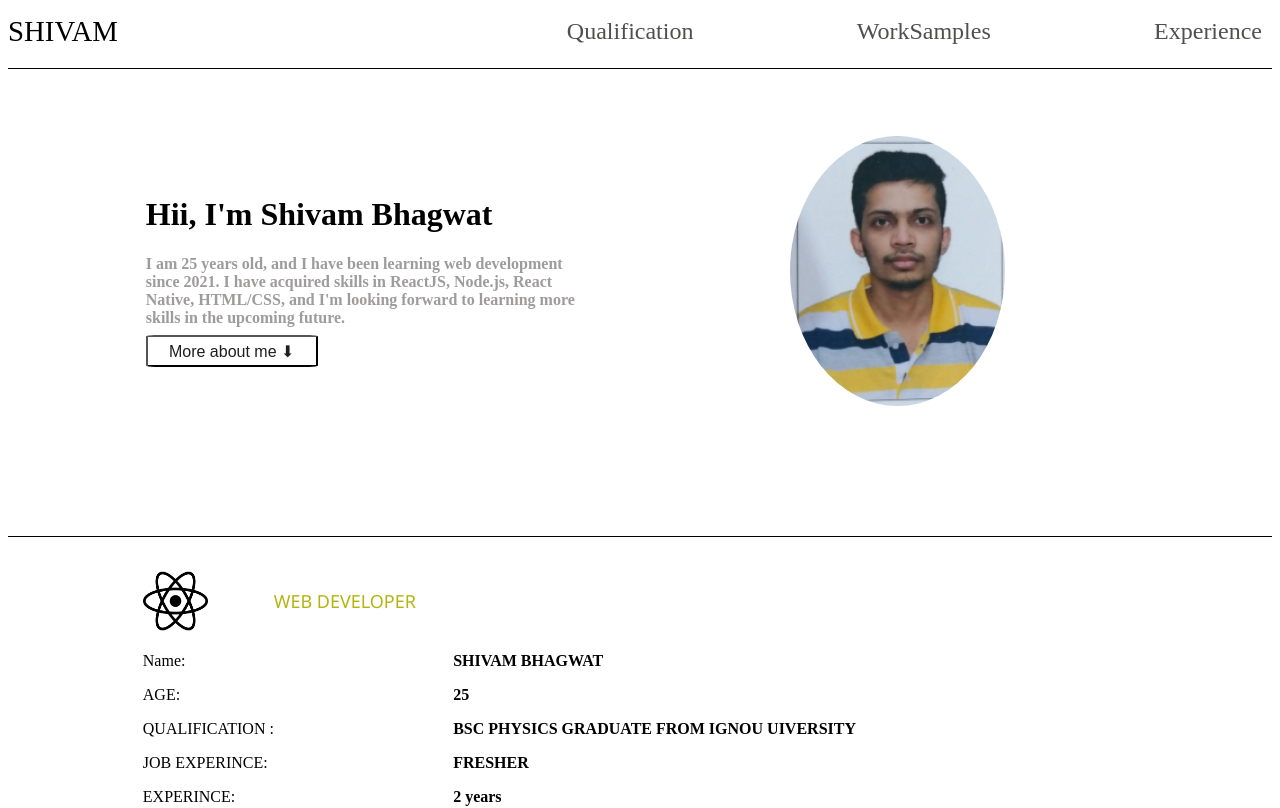
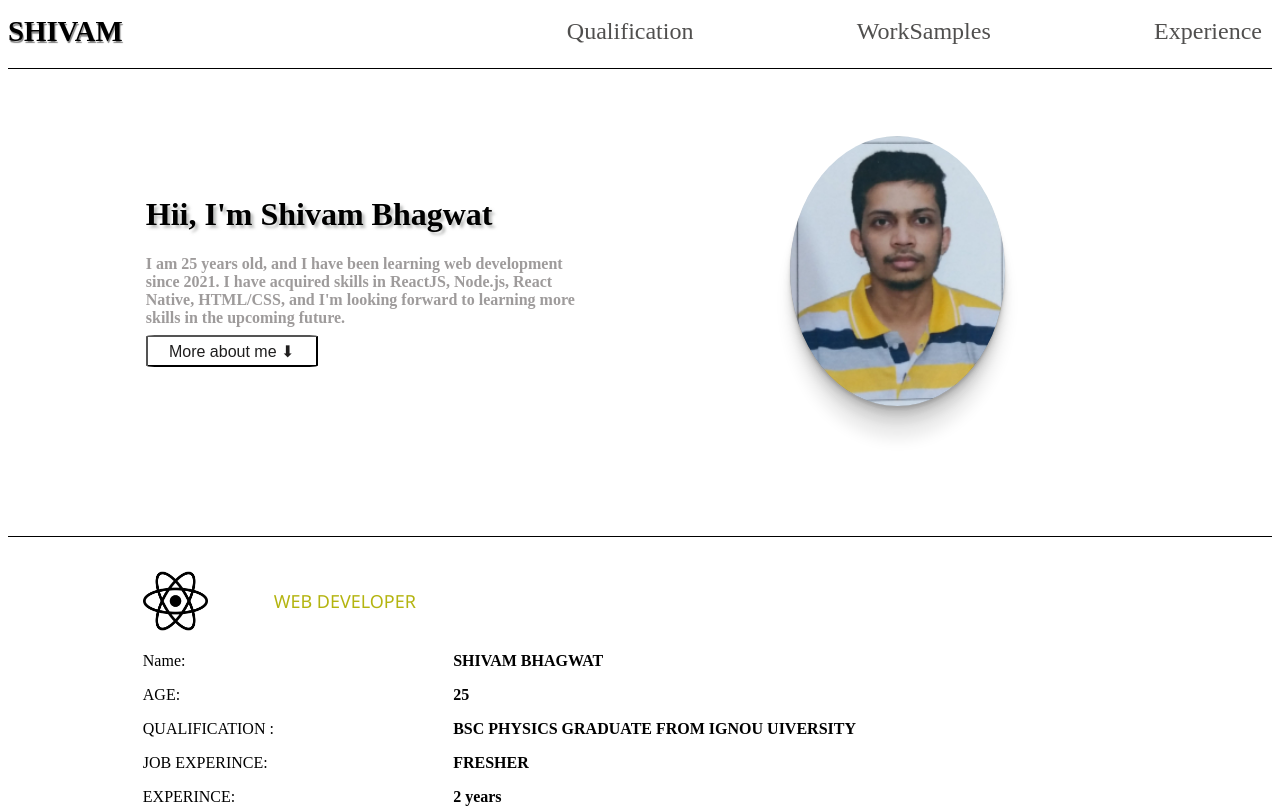
Before and after one commit to Shivam06-form/Portfolio, a Next.js app: page / in a window 1280 px wide. Shown: the top 808 px of the page. Built offline with nearby package versions, Linux system fonts and the light colour scheme.

Commit message:
first commit-10

```diff
--- a/app/global.css
+++ b/app/global.css
@@ -14,3 +14,14 @@ body {
   margin-top: 16%;
   margin-bottom: 5%;
 }
+
+.card {
+  margin: auto;
+  background: rgb(223, 225, 235);
+  border-radius: 50px;
+  box-shadow: rgba(0, 0, 0, 0.17) 0px -23px 25px 0px inset,
+    rgba(0, 0, 0, 0.15) 0px -36px 30px 0px inset,
+    rgba(0, 0, 0, 0.1) 0px -79px 40px 0px inset, rgba(0, 0, 0, 0.06) 0px 2px 1px,
+    rgba(0, 0, 0, 0.09) 0px 4px 2px, rgba(0, 0, 0, 0.09) 0px 8px 4px,
+    rgba(0, 0, 0, 0.09) 0px 16px 8px, rgba(0, 0, 0, 0.09) 0px 32px 16px;
+}
--- a/components/FirstPage.css
+++ b/components/FirstPage.css
@@ -9,9 +9,6 @@
   font-family: "Times New Roman", Times, serif;
 }
 
-.first b {
-  color: rgba(10, 29, 2, 0.719);
-}
 .summary {
   width: 40%;
   font-size: medium;
@@ -25,6 +22,7 @@
 
 .summary h1 {
   color: #000;
+  text-shadow: #898b898a 3px 3px 3px;
 }
 
 .summary button {
--- a/components/FirstPage.js
+++ b/components/FirstPage.js
@@ -30,13 +30,12 @@ const FirstPage = ({ moveTo }) => {
             More about me ⬇
           </button>
         </summary>
-
         <Image
           src={ProfileImage}
           alt="Picture of the author"
-          className="image"
+          className="image card"
           priority
-        />
+        />{" "}
       </div>
     </Fragment>
   );
--- a/components/Header.css
+++ b/components/Header.css
@@ -3,6 +3,13 @@
   font-family: "Times New Roman", Times, serif;
   font-size: x-large;
   overflow: hidden;
+}
+
+.header-name {
+  cursor: pointer;
+  font-size: larger;
+  font-weight: bolder;
+  text-shadow: gray 1px 2px 1px;
 }
 
 .header header {
@@ -20,7 +27,6 @@
   justify-content: space-between;
   height: fit-content;
   padding: 10px;
-  /* background-color: aqua; */
 }
 
 .list li {
--- a/components/Header.js
+++ b/components/Header.js
@@ -15,7 +15,7 @@ const Header = () => {
     <div className="header">
       <header>
         <div
-          style={{ cursor: "pointer", fontSize: "larger" }}
+          className="header-name"
           onClick={() => {
             window.location.href = "/";
           }}
```
